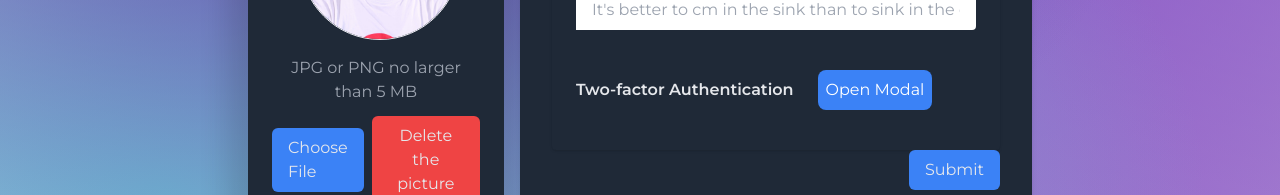
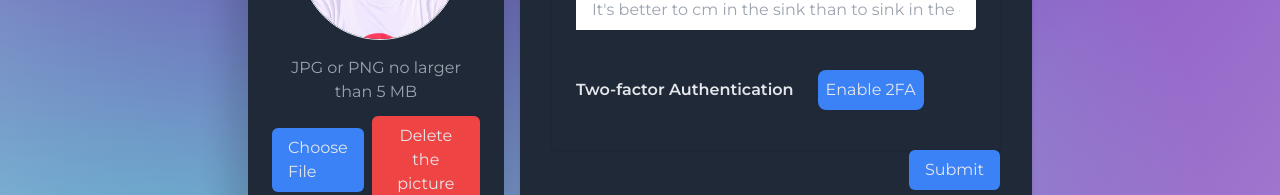
Before and after one commit to ZakNyx/ft_transcendence, a React (Vite) app in the folder frontend/: page /settings in a window 1280 px wide. Shown: the part 454-649 px from the top of the page. Built offline with nearby package versions, Linux system fonts and the light colour scheme.

Commit message:
Done with the 2FA modals styling

```diff
--- a/frontend/src/components/Modal.tsx
+++ b/frontend/src/components/Modal.tsx
@@ -8,43 +8,77 @@ interface ModalProps {
 }
 
 function Modal({ isChecked, setIsChecked }: ModalProps) {
+  const [isActive, setIsActive] = useState<boolean>(false);
+
+  const handleActive = () => {
+    setIsActive(!isActive);
+  };
+
+  const handleClick = () => {
+    setIsChecked(!isChecked);
+  };
+
   return (
     <div>
       <Popup
         trigger={
-          <button className="button relative p-2 bg-blue-500 hover:bg-blue-600 hover:cursor-pointer text-white w-auto rounded-lg flex items-center">
-            Open Modal
+          <button
+            className={`button relative p-2 ${
+              isActive
+                ? "bg-red-500 hover:bg-red-600"
+                : "bg-blue-500 hover:bg-blue-600"
+            }  hover:cursor-pointer text-gray-200 w-auto rounded-lg flex items-center transition`}
+          >
+            {isActive ? "Disable 2FA" : "Enable 2FA"}
           </button>
         }
         modal
         nested
       >
         {(close: () => void) => (
-          <div className="modal background-gray font-semibold text-gray-200 font-montserrat rounded-lg shadow-[0px_10px_30px_20px_#00000024] pl-4 pr-4">
+          <div className="modal background-gray  text-gray-200 font-montserrat rounded-lg shadow-[0px_10px_30px_20px_#00000024] pl-4 pr-4">
             <button className="close rounded-full text-xl ml-2" onClick={close}>
-              &times;
+              X
             </button>
             <div className="header font-bold">
               Two-Factor Authentication (2FA)
             </div>
             <hr className="h-px my-2 bg-gray-200 border-0 dark:bg-gray-700"></hr>
             <div className="content">
+              {isActive ? (
+                // Render Disable 2FA content and button
                 <div>
-                <h1 className="text-blue-300 font-bold">
+                  <h1 className="text-blue-300 font-bold pt-4">Disable 2FA</h1>
+                  <hr className="h-px my-2 bg-gray-200 border-0 dark:bg-gray-700"></hr>
+                  <p className="">
+                    To disable the two-factor authentication you have to enter
+                    the password
+                  </p>
+                  <p>
+                    that appears in the Google Authentication app on your phone
+                  </p>
+                </div>
+              ) : (
+                <div>
+                  <h1 className="text-blue-300 font-bold pt-4">
                     Configuring Google Authentication
                   </h1>
                   <hr className="h-px my-2 bg-gray-200 border-0 dark:bg-gray-700"></hr>
                   <ol>
-                  <li>Install the Google Authentication app (Android / IOS)</li>
+                    <li>
+                      Install the Google Authentication app (Android / IOS)
+                    </li>
                     <li>In the app select the "+" Icon</li>
                     <li>
                       Select scan barcode and use your phone camera to scan this
                       QR code
                     </li>
                   </ol>
-              </div>
+
                   <div className="">
-                <h1 className="text-blue-300 font-bold">Scan QR Code</h1>
+                    <h1 className="text-blue-300 font-bold pt-4">
+                      Scan QR Code
+                    </h1>
                     <hr className="h-px my-2 bg-gray-200 border-0 dark:bg-gray-700"></hr>
                     <img
                       src="../../public/images/QR_Code.png"
@@ -52,8 +86,10 @@ function Modal({ isChecked, setIsChecked }: ModalProps) {
                       className="w-32 h-auto"
                     />
                   </div>
+                </div>
+              )}
               <div>
-                <h1 className="text-blue-300 font-bold">Verify Code</h1>
+                <h1 className="text-blue-300 font-bold pt-4">Verify Code</h1>
                 <hr className="h-px my-2 bg-gray-200 border-0 dark:bg-gray-700"></hr>
 
                 <input
@@ -65,10 +101,18 @@ function Modal({ isChecked, setIsChecked }: ModalProps) {
                 <button
                   type="submit"
                   id="submit"
-                  className="bg-blue-500 text-gray-200 rounded-md px-4 py-2 cursor-pointer hover:bg-blue-600 transition"
-                  onClick={close}
+                  className={`button relative p-2 ${
+                    isActive
+                      ? "bg-red-500 hover:bg-red-600"
+                      : "bg-blue-500 hover:bg-blue-600"
+                  }  hover:cursor-pointer text-gray-200 w-auto rounded-lg flex items-center transition mb-4`}
+                  onClick={() => {
+                    handleActive();
+                    console.log(isActive);
+                    close();
+                  }}
                 >
-                  Submit
+                  {isActive ? "Disable" : "Enable"}
                 </button>
               </div>
             </div>
```
Lines whose indentation alone changed are shown as unchanged.
